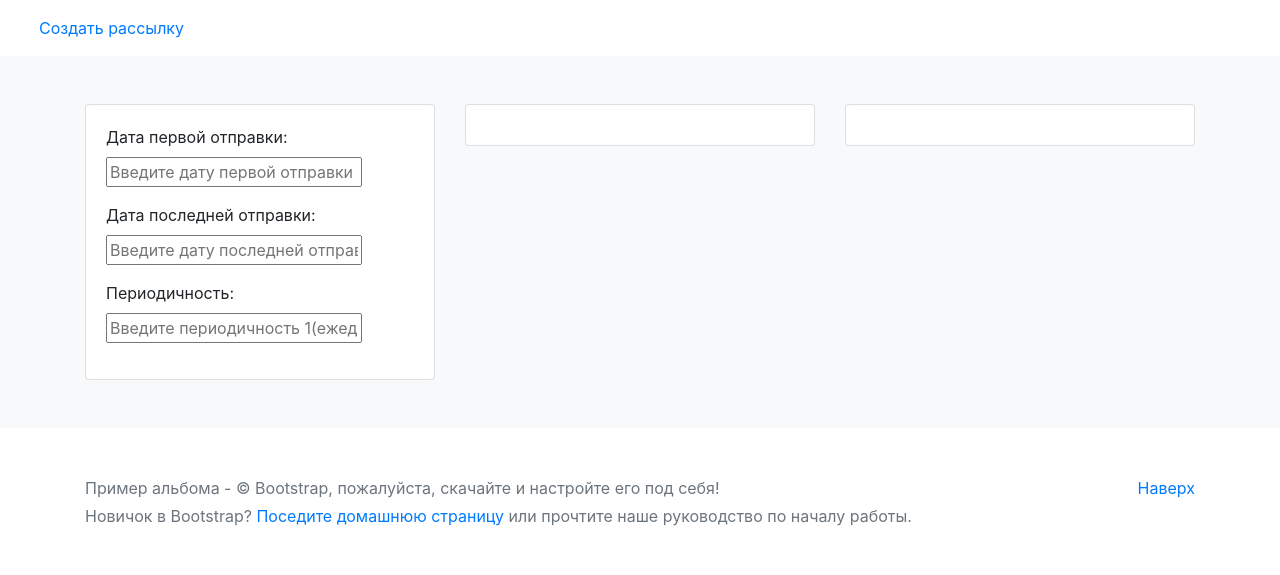
After one commit to AntonGlazunov/Advertising_Mailing, a Django app: page /add-mailing in a window 1280 px wide. The commit adds this page. Shown: the top 575 px of the page. Run offline with Django 5.2, Linux system fonts and the light colour scheme; some libraries are stand-ins or nearby versions.

Commit message:
add create mailing

```diff
--- a/mailing/forms.py
+++ b/mailing/forms.py
@@ -0,0 +1,24 @@
+from django import forms
+from django.forms import TextInput
+
+from mailing.models import Mailing
+
+
+class MailingForm(forms.ModelForm):
+    class Meta:
+        model = Mailing
+        fields = ('first_dispatch', 'last_mailing', 'periodicity')
+        widgets = {
+            'first_dispatch': TextInput(attrs={'placeholder': 'Введите дату первой отправки'}),
+            'last_mailing': TextInput(attrs={'placeholder': 'Введите дату последней отправки'}),
+            'periodicity': TextInput(
+                attrs={'placeholder': 'Введите периодичность 1(ежедневно), 2(еженедельно), 3(ежемесячно)'}),
+        }
+
+    def clean_name(self):
+        cleaned_data = self.cleaned_data.get('periodicity')
+
+        if cleaned_data == 1 or 2 or 3:
+            return cleaned_data
+        else:
+            raise forms.ValidationError('Ошибка, не верные данные')
--- a/mailing/models.py
+++ b/mailing/models.py
@@ -18,6 +18,7 @@ class Client(models.Model):
 
 class Mailing(models.Model):
     first_dispatch = models.DateField(auto_now=False, verbose_name='Дата первой отправки', **NULLABLE)
+    last_mailing = models.DateField(auto_now=False, verbose_name='Дата последней отправки', **NULLABLE)
     periodicity = models.IntegerField(verbose_name='Периодичность')
     status = models.CharField(max_length=15, verbose_name='Статус')
     client = models.ForeignKey('mailing.Client', verbose_name='Клиент', on_delete=models.CASCADE, **NULLABLE)
--- a/mailing/templates/mailing/base.html
+++ b/mailing/templates/mailing/base.html
@@ -19,8 +19,14 @@
 {% include 'mailing/includes/inc_main_menu.html' %}
 
 <main>
-    {% block content %}
-    {% endblock %}
+    <div class="album py-5 bg-light">
+        <div class="container">
+            <div class="row row-cols-1 row-cols-sm-2 row-cols-md-3 g-3">
+                {% block content %}
+                {% endblock %}
+            </div>
+        </div>
+    </div>
 </main>
 {% include 'mailing/includes/inc_footer.html' %}
 
--- a/mailing/templates/mailing/includes/inc_main_menu.html
+++ b/mailing/templates/mailing/includes/inc_main_menu.html
@@ -1,21 +1,10 @@
 <header>
     <nav class="navbar navbar-expand-lg bg-body-tertiary">
         <div class="container-fluid">
-            <a class="navbar-brand" href="#">Navbar</a>
-            <button class="navbar-toggler" type="button" data-bs-toggle="collapse" data-bs-target="#navbarNavDropdown"
-                    aria-controls="navbarNavDropdown" aria-expanded="false" aria-label="Toggle navigation">
-                <span class="navbar-toggler-icon"></span>
-            </button>
             <div class="collapse navbar-collapse" id="navbarNavDropdown">
                 <ul class="navbar-nav">
                     <li class="nav-item">
-                        <a class="nav-link active" aria-current="page" href="#">Home</a>
-                    </li>
-                    <li class="nav-item">
-                        <a class="nav-link" href="#">Features</a>
-                    </li>
-                    <li class="nav-item">
-                        <a class="nav-link" href="#">Pricing</a>
+                        <a class="nav-link active" aria-current="page" href="{% url 'mailing:create_mailing' %}">Создать рассылку</a>
                     </li>
                 </ul>
             </div>
--- /dev/null
+++ b/mailing/templates/mailing/mailing_form.html
@@ -0,0 +1,30 @@
+{% extends 'mailing/base.html' %}
+
+{% block content %}
+<div class="col-12">
+    <form method="post">
+        <div class="row">
+            {% csrf_token %}
+            <div class="col-4">
+                <div class="card">
+                    <div class="card-body">
+                        {{ form.as_p }}
+                    </div>
+                </div>
+            </div>
+            <div class="col-4">
+                <div class="card">
+                    <div class="card-body">
+                    </div>
+                </div>
+            </div>
+            <div class="col-4">
+                <div class="card">
+                    <div class="card-body">
+                    </div>
+                </div>
+            </div>
+        </div>
+    </form>
+</div>
+{% endblock %}
--- a/mailing/urls.py
+++ b/mailing/urls.py
@@ -1,10 +1,11 @@
 from django.urls import path
 
 from mailing.apps import MailingConfig
-from mailing.views import home
+from mailing.views import home, MailingCreateView
 
 app_name = MailingConfig.name
 
 urlpatterns = [
     path('', home, name='home'),
+    path('add-mailing', MailingCreateView.as_view(), name='create_mailing'),
 ]
--- a/mailing/views.py
+++ b/mailing/views.py
@@ -1,6 +1,15 @@
 from django.shortcuts import render
+from django.urls import reverse_lazy
+from django.views.generic import CreateView
+
+from mailing.forms import MailingForm
+from mailing.models import Mailing
 
 
+class MailingCreateView(CreateView):
+    model = Mailing
+    form_class = MailingForm
+    success_url = reverse_lazy('mailing:home')
 
 
 def home(request):
```
Also changed, not shown: mailing/templates/mailing/index.html (+3 -6 lines), mailing/migrations/0001_initial.py.
